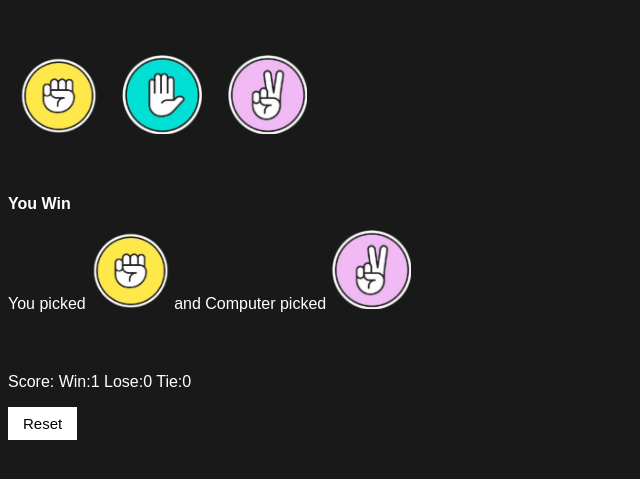
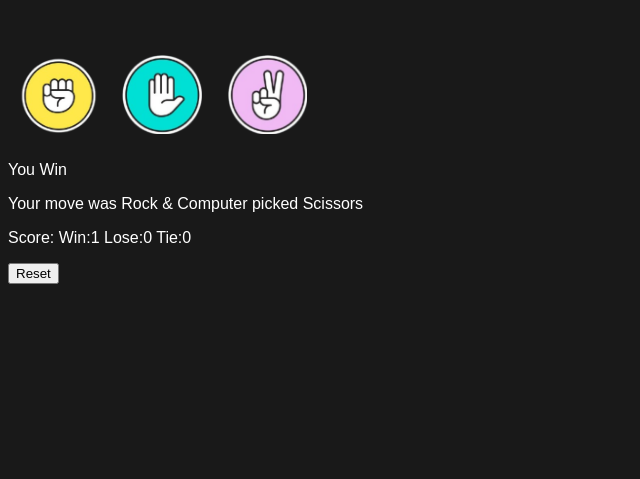
Before and after one commit to ShahriarAlamAyan/RPS-JS, a plain HTML site: page index.html in a window 1280 px wide. Both pictures are taken after a click on the button 58 px from the left and 162 px from the top of the page. Shown: the part 67-546 px from the top of the page, without its empty margins (0-640 px from the left). Drawn offline with Linux system fonts and the light colour scheme.

Commit message:
restore for alpha brunch

```diff
--- a/index.html
+++ b/index.html
@@ -10,23 +10,22 @@
     <p class="title">Rock Paper Scissors</p> <br>
 
     <button onclick="playGame('Rock')" class="move-button">
-        <img src="img/Rock.png" class="move-icon">
+        <img src="img/RPS rock.png" class="move-icon">
     </button>
 
     <button onclick="playGame('Paper')" class="move-button">
-        <img src="img/Paper.png" class="move-icon">
+        <img src="img/RPS paper.png" class="move-icon">
     </button>
 
     <button onclick="playGame('Scissors')" class="move-button">
-        <img src="img/Scissors.png" class="move-icon">
+        <img src="img/RPS scissor.png" class="move-icon">
     </button>
 
-    <p class="js-result result"></p>
-    <p class="js-moves">
-    </p>
-    <p class="js-score score"></p>
+    <p class="js-result"></p>
+    <p class="js-moves"></p>
+    <p class="js-score"></p>
 
-    <button class="reset-score-btn" onclick="
+    <button onclick="
     score.win = 0
     score.lose = 0
     score.tie = 0
@@ -36,5 +35,3 @@
 <script src="script.js"></script>
 </body>
 </html>
-
-<!-- 7:42:30 -->
--- a/script.js
+++ b/script.js
@@ -65,14 +65,7 @@ function playGame(playerMove) {
     .innerHTML = result
 
     document.querySelector('.js-moves')
-    .innerHTML = `
-            You picked
-        <img src="img/${playerMove}.png" class="move-icon" alt="">
-        and Computer picked
-        <img src="img/${computerMove}.png" class="move-icon" alt="">
-`
-
-    // 'Your move was ' + playerMove + ' & Computer picked '+ computerMove
+    .innerHTML = 'Your move was ' + playerMove + ' & Computer picked '+ computerMove
 
     //alert('You picked ' + playerMove + ', Computer picked '+ computerMove + ', Result is: ' + result + '\nScore: Win:' + score.win + ' Lose:' + score.lose + ' Tie:' + score.tie)
 
--- a/style.css
+++ b/style.css
@@ -21,22 +21,3 @@ body{
     height: 100px;
     cursor: pointer;
 }
-
-.result{
-    font-size: 25;
-    font-weight: bold;
-    margin-top: 50px;
-}
-
-.score{
-    margin-top: 60px;
-
-}
-
-.reset-score-btn{
-    background-color: white;
-    border: none;
-    font-size: 15px;
-    padding: 8px 15px;
-    cursor: pointer;
-}
```
Also changed, not shown: img/RPS paper.png (added), img/RPS rock.png (added), img/RPS scissor.png (added), 1 other file.
